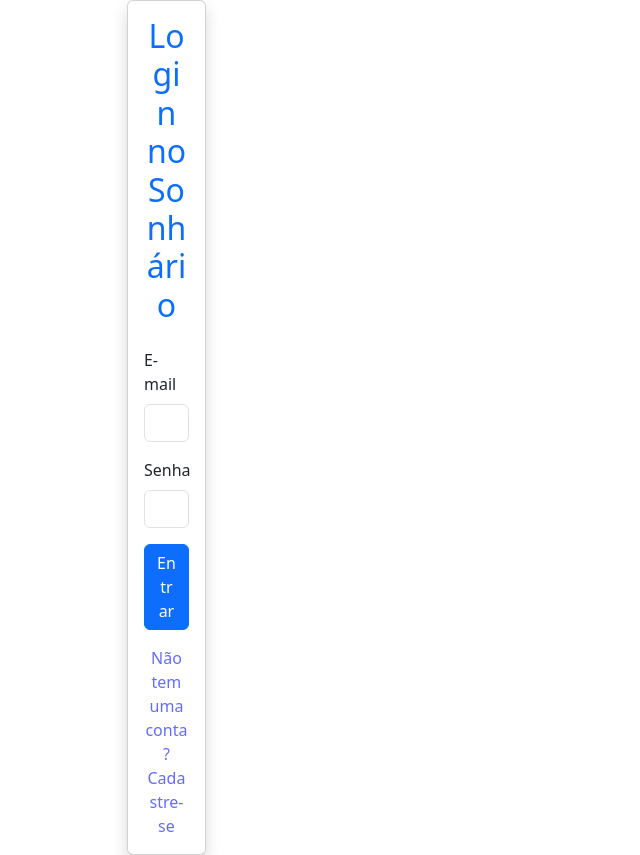
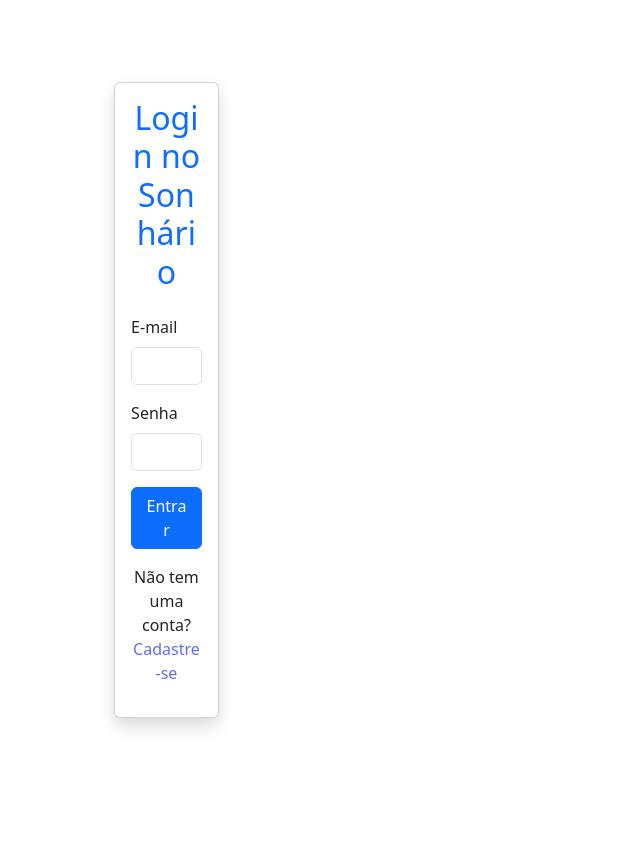
Before and after one commit to amauriaureo/sonhario, a React (Vite) app in the folder web/: page / in a window 1280 px wide. Shown: the whole page, without its empty margins (0-640 px from the left). After the commit the page ends 800 px from the top, so only its background shows below. Built offline with nearby package versions, Linux system fonts and the light colour scheme.

Commit message:
Login e cadastro em andamento

```diff
--- a/web/src/App.tsx
+++ b/web/src/App.tsx
@@ -1,17 +1,7 @@
-import { BrowserRouter, Routes, Route, Navigate } from 'react-router-dom';
-import { LoginPage } from './pages/Login';
-import { CadastroPage } from './pages/Cadastro';
+import { AppRoutes } from './routes';
 
 function App() {
-  return (
-    <BrowserRouter>
-      <Routes>
-        <Route path="/" element={<LoginPage />} />
-        <Route path="/cadastro" element={<CadastroPage />} />
-        <Route path="*" element={<Navigate to="/" />} />
-      </Routes>
-    </BrowserRouter>
-  );
+  return <AppRoutes />;
 }
 
 export default App;
--- a/web/src/main.tsx
+++ b/web/src/main.tsx
@@ -1,11 +1,14 @@
-import 'bootstrap/dist/css/bootstrap.min.css'; // Adicione esta linha
-import { StrictMode } from 'react'
-import { createRoot } from 'react-dom/client'
-import './index.css'
-import App from './App.tsx'
+import 'bootstrap/dist/css/bootstrap.min.css';
+import { StrictMode } from 'react';
+import { createRoot } from 'react-dom/client';
+import { BrowserRouter } from 'react-router-dom';
+import './index.css';
+import App from './App.tsx';
 
 createRoot(document.getElementById('root')!).render(
   <StrictMode>
-    <App />
+    <BrowserRouter>
+      <App />
+    </BrowserRouter>
   </StrictMode>,
-)
+);
--- a/web/src/pages/Login/index.tsx
+++ b/web/src/pages/Login/index.tsx
@@ -1,36 +1,47 @@
 import { useState } from 'react';
-import { Link } from 'react-router-dom';
+import { Link, useNavigate } from 'react-router-dom';
 import {
   Container, Row, Col, Card, CardBody,
   Form, FormGroup, Label, Input, Button,
   Alert, Spinner
 } from 'reactstrap';
+import api from '../../services/api';
 
-export function LoginPage() {
+function Login() {
   const [email, setEmail] = useState('');
   const [senha, setSenha] = useState('');
   const [carregando, setCarregando] = useState(false);
   const [mensagem, setMensagem] = useState({ texto: '', cor: '' });
+  const navigate = useNavigate();
 
   const handleLogin = async (e: React.FormEvent) => {
     e.preventDefault();
     setCarregando(true);
     setMensagem({ texto: '', cor: '' });
 
-    // Lógica de login será implementada aqui no futuro
-    console.log('Tentativa de login com:', { email, senha });
+    try {
+      // A rota de login ainda será implementada no backend
+      // const response = await api.post('/login', { email, senha });
+      console.log('Login attempt with:', { email, senha });
+      setMensagem({ texto: 'Login realizado com sucesso! (Funcionalidade em desenvolvimento)', cor: 'success' });
 
-    // Simulação de chamada de API
-    setTimeout(() => {
-      setMensagem({ texto: 'Funcionalidade de login ainda não implementada.', cor: 'info' });
+      // Exemplo de como redirecionar após o login
+      // navigate('/dashboard');
+
+    } catch (err: any) {
+      setMensagem({
+        texto: err.response?.data?.error || 'Erro ao fazer login.',
+        cor: 'danger'
+      });
+    } finally {
       setCarregando(false);
-    }, 1500);
+    }
   };
 
   return (
-    <Container className="d-flex align-items-center justify-content-center" style={{ minHeight: '100vh' }}>
-      <Row className="w-100">
-        <Col md={6} lg={4} className="mx-auto">
+    <Container className="py-5 d-flex align-items-center justify-content-center" style={{ minHeight: '100vh' }}>
+      <Row className="justify-content-center w-100">
+        <Col md={5}>
           <Card className="shadow">
             <CardBody>
               <h2 className="text-center mb-4 text-primary">Login no Sonhário</h2>
@@ -51,7 +62,7 @@ export function LoginPage() {
               </Form>
 
               <div className="text-center mt-3">
-                <Link to="/cadastro">Não tem uma conta? Cadastre-se</Link>
+                <p>Não tem uma conta? <Link to="/cadastro">Cadastre-se</Link></p>
               </div>
             </CardBody>
           </Card>
@@ -60,3 +71,5 @@ export function LoginPage() {
     </Container>
   );
 }
+
+export default Login;
--- a/web/src/pages/Cadastro/index.tsx
+++ b/web/src/pages/Register/index.tsx
@@ -1,10 +1,10 @@
 import { useState, useEffect } from 'react';
-import { Link } from 'react-router-dom';
 import {
   Container, Row, Col, Card, CardBody,
   Form, FormGroup, Label, Input, Button,
   Table, Alert, Spinner
 } from 'reactstrap';
+import { Link } from 'react-router-dom';
 import api from '../../services/api';
 
 interface Usuario {
@@ -13,7 +13,7 @@ interface Usuario {
   email: string;
 }
 
-export function CadastroPage() {
+function Register() {
   const [usuarios, setUsuarios] = useState<Usuario[]>([]);
   const [nome, setNome] = useState('');
   const [email, setEmail] = useState('');
@@ -82,7 +82,7 @@ export function CadastroPage() {
                 </Button>
               </Form>
               <div className="text-center mt-3">
-                <Link to="/">Já tem uma conta? Faça login</Link>
+                <Link to="/">Voltar para o Login</Link>
               </div>
             </CardBody>
           </Card>
@@ -113,3 +113,5 @@ export function CadastroPage() {
     </Container>
   );
 }
+
+export default Register;
--- /dev/null
+++ b/web/src/routes/index.tsx
@@ -0,0 +1,12 @@
+import { Routes, Route } from 'react-router-dom';
+import Login from '../pages/Login';
+import Register from '../pages/Register';
+
+export function AppRoutes() {
+  return (
+    <Routes>
+      <Route path="/" element={<Login />} />
+      <Route path="/cadastro" element={<Register />} />
+    </Routes>
+  );
+}
```
